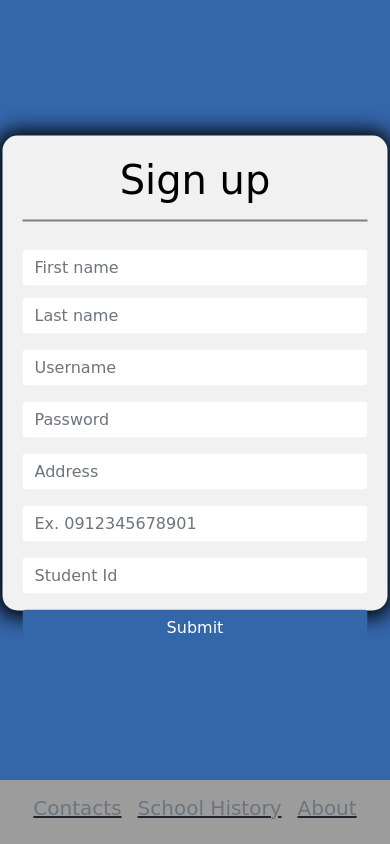
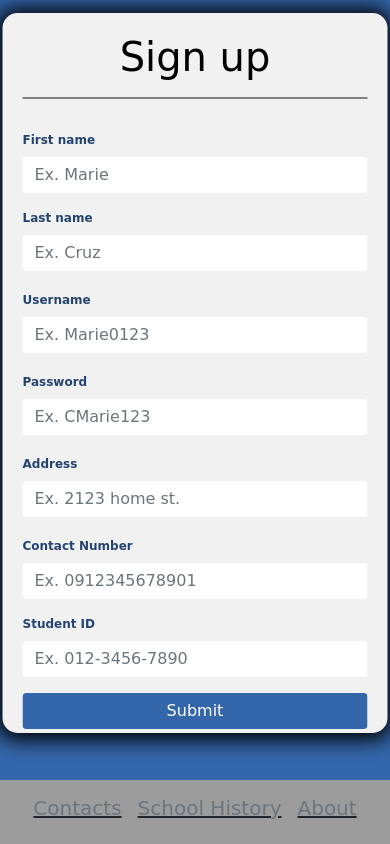
Before and after one commit to changco0987/QrApp, a PHP site: page /pages/guardianSignup.php in a window 390 px wide. Run offline with PHP 8.4, Linux system fonts and the light colour scheme; some libraries are stand-ins or nearby versions.

Commit message:
fixed forms responsiveness

```diff
--- a/db/tb_guardian.php
+++ b/db/tb_guardian.php
@@ -5,8 +5,9 @@
     $data = new guardianModel();
     function CreateAccountGuardian($conn,$data)
     {
+        $address = mysqli_real_escape_string($conn,$data->getAddress());
         mysqli_query($conn,"INSERT INTO guardiantb(username,password,firstname,lastname,address,contact_number,studentId,status) values('".$data->getUsername()."','".$data->getPassword().
-        "','".$data->getFirstname()."','".$data->getLastname()."','".$data->getAddress()."','".$data->getContact_number()."','".$data->getStudentId()."','".$data->getStatus()."')");
+        "','".$data->getFirstname()."','".$data->getLastname()."','".$address."','".$data->getContact_number()."','".$data->getStudentId()."','".$data->getStatus()."')");
     }
 
     function ReadAccountGuardian($conn,$data)
@@ -25,11 +26,12 @@
 
     function UpdateAccountGuardian($conn,$data)
     {
+        $address = mysqli_real_escape_string($conn,$data->getAddress());
         if($data->getQr_ExDate()==null)
         {
 
             mysqli_query($conn,"UPDATE guardiantb set username ='".$data->getUsername()."', password ='".$data->getPassword()."', firstname ='". $data->getFirstname()
-            ."', lastname ='".$data->getLastname(). "', address ='". $data->getAddress(). "',contact_number ='". $data->getContact_number(). "', studentId = '". $data->getStudentId(). "', status = '".$data->getStatus()."' where id = ". $data->getId());
+            ."', lastname ='".$data->getLastname(). "', address ='". $address. "',contact_number ='". $data->getContact_number(). "', studentId = '". $data->getStudentId(). "', status = '".$data->getStatus()."' where id = ". $data->getId());
 
 
 
--- a/db/tb_visitor.php
+++ b/db/tb_visitor.php
@@ -5,8 +5,9 @@
     $data = new visitorModel();
     function CreateAccountVisitor($conn,$data)
     {
+        $address = mysqli_real_escape_string($conn,$data->getAddress());
         mysqli_query($conn,"INSERT INTO visitortb(username,password,firstname,lastname,address,contact_number,status) values('".$data->getUsername()."','".$data->getPassword().
-        "','".$data->getFirstname()."','".$data->getLastname()."','".$data->getAddress()."','".$data->getContact_number()."','".$data->getStatus()."')");
+        "','".$data->getFirstname()."','".$data->getLastname()."','".$address."','".$data->getContact_number()."','".$data->getStatus()."')");
     }
 
     function ReadAccountVisitor($conn,$data)
@@ -26,11 +27,12 @@
     function UpdateAccountVisitor($conn,$data)
     {
 
+        $address = mysqli_real_escape_string($conn,$data->getAddress());
         if($data->getQr_ExDate()==null)
         {
 
             mysqli_query($conn,"UPDATE visitortb set username ='".$data->getUsername()."', password ='".$data->getPassword()."', firstname ='". $data->getFirstname()
-            ."', lastname ='".$data->getLastname(). "', address ='". $data->getAddress(). "',contact_number ='". $data->getContact_number()."', status = '".$data->getStatus()."' where id = ". $data->getId());
+            ."', lastname ='".$data->getLastname(). "', address ='". $address. "',contact_number ='". $data->getContact_number()."', status = '".$data->getStatus()."' where id = ". $data->getId());
 
 
         }
--- a/pages/guardianSignup.php
+++ b/pages/guardianSignup.php
@@ -21,6 +21,10 @@
     background-color: #3466AA;
     font-family: Comic Sans MS, Comic Sans;
 }
+label{
+    font-size: 12px;
+    color: #234471;
+}
 
 .containerForm{
     background-color: #f1f1f1; /* Fallback color */
@@ -30,7 +34,7 @@
     top: 50%;
     left: 50%;
     transform: translateX(-50%) translateY(-50%);
-    height: 450px;
+    height: 675px;
     width: 650px;
     padding: 20px;
     text-align: center;
@@ -61,7 +65,7 @@
         top: 50%;
         left: 50%;
         transform: translateX(-50%) translateY(-50%);
-        height: 475px;
+        height: 720px;
         width: 400px;
         padding: 20px;
         text-align: center;
@@ -80,7 +84,7 @@
         top: 50%;
         left: 50%;
         transform: translateX(-50%) translateY(-50%);
-        height: 475px;
+        height: 720px;
         width: 385px;
         padding: 20px;
         text-align: center;
@@ -100,7 +104,7 @@
         top: 50%;
         left: 50%;
         transform: translateX(-50%) translateY(-50%);
-        height: 475px;
+        height: 720px;
         width: 350px;
         padding: 20px;
         text-align: center;
@@ -120,16 +124,20 @@
         color: black;
         font-weight: bold;
         position: absolute;
-        top: 50%;
+        top: 65%;
         left: 50%;
-        transform: translateX(-50%) translateY(-50%);
-        height: 475px;
+        transform: translateX(-50%) translateY(-65%);
+        height: 725px;
         width: 320px;
-        padding: 20px;
+        padding: 55px;
         text-align: center;
         border-radius: 0px;
         box-shadow: none;
     }
+    footer * {
+        font-size: 12px;
+    }
+
 }
     </style>
 
@@ -151,51 +159,58 @@
                         </div>
                         <div class="form-group">
                             <div class="row">
-                                <div class="col-sm-12 col-xs-12 col-md-6 col-lg-6 pt-2 mt-1">
-                                    <input type="text" class="form-control no-border" id="fnameTb" name="fnameTb" placeholder="First name" maxlength="50" required>
+                                <div class="col-sm-12 col-xs-12 col-md-6 col-lg-6 pt-2 mt-2">
+                                    <label class="d-flex align-items-start" for="fnameTb">First name</label>
+                                    <input type="text" class="form-control no-border" id="fnameTb" name="fnameTb" placeholder="Ex. Marie" maxlength="50" required>
                                 </div>
-                                <div class="col-sm-12 col-xs-12 col-md-6 col-lg-6 pt-2 mt-1">
-                                    <input type="text" class="form-control" id="lnameTb" name="lnameTb" placeholder="Last name" maxlength="50" required>
+                                <div class="col-sm-12 col-xs-12 col-md-6 col-lg-6 pt-2 mt-2">
+                                    <label class="d-flex align-items-start" for="lnameTb">Last name</label>
+                                    <input type="text" class="form-control" id="lnameTb" name="lnameTb" placeholder="Ex. Cruz" maxlength="50" required>
+                                </div>
+                            </div>
+                        </div>
+                        <div class="form-group">
+                            <div class="row pt-1 mt-1">
+                                <div class="col-sm-12 col-xs-12 col-md-12 col-lg-12">
+                                    <label class="d-flex align-items-start" for="usernameTb">Username</label>
+                                    <input type="text" class="form-control" id="usernameTb" name="usernameTb" placeholder="Ex. Marie0123" maxlength="20" required>
+                                </div>
+                            </div>
+                        </div>
+                        <div class="form-group">
+                            <div class="row pt-1 mt-1">
+                                <div class="col-sm-12 col-xs-12 col-md-12 col-lg-12">
+                                    <label class="d-flex align-items-start" for="passwordTb">Password</label>
+                                    <input type="password" class="form-control" id="passwordTb" name="passwordTb" placeholder="Ex. CMarie123" minlength="8" maxlength="20" required>
+                                </div>
+                            </div>
+                        </div>
+                        <div class="form-group">
+                            <div class="row pt-1 mt-1">
+                                <div class="col-sm-12 col-xs-12 col-md-12 col-lg-12">
+                                    <label class="d-flex align-items-start" for="addressTb">Address</label>
+                                    <input type="text" class="form-control no-border" id="addressTb" name="addressTb" placeholder="Ex. 2123 home st." maxlength="90" required>
+                                </div>
+                            </div>
+                        </div>
+                        <div class="form-group">
+                            <div class="row pt-1 mt-1">
+                                <div class="col-sm-12 col-xs-12 col-md-12 col-lg-12">
+                                    <label class="d-flex align-items-start" for="contactTb">Contact Number</label>
+                                    <input type="text" class="form-control no-border" id="contactTb" name="contactTb" placeholder="Ex. 0912345678901" maxlength="11" required>
                                 </div>
                             </div>
                         </div>
                         <div class="form-group">
                             <div class="row">
                                 <div class="col-sm-12 col-xs-12 col-md-12 col-lg-12">
-                                    <input type="text" class="form-control" id="usernameTb" name="usernameTb" placeholder="Username" maxlength="20" required>
+                                    <label class="d-flex align-items-start" for="studentidTb">Student ID</label>
+                                    <input type="text" class="form-control no-border" id="studentidTb" name="studentidTb" placeholder="Ex. 012-3456-7890" maxlength="80" required>
                                 </div>
                             </div>
                         </div>
                         <div class="form-group">
-                            <div class="row">
-                                <div class="col-sm-12 col-xs-12 col-md-12 col-lg-12">
-                                    <input type="password" class="form-control" id="passwordTb" name="passwordTb" placeholder="Password" minlength="8" maxlength="20" required>
-                                </div>
-                            </div>
-                        </div>
-                        <div class="form-group">
-                            <div class="row">
-                                <div class="col-sm-12 col-xs-12 col-md-12 col-lg-12">
-                                    <input type="text" class="form-control no-border" id="addressTb" name="addressTb" placeholder="Address" maxlength="90" required>
-                                </div>
-                            </div>
-                        </div>
-                        <div class="form-group">
-                            <div class="row">
-                                <div class="col-sm-12 col-xs-12 col-md-12 col-lg-12">
-                                    <input type="text" class="form-control no-border" id="contactTb" name="contactTb" placeholder="Ex. 0912345678901" maxlength="12" required>
-                                </div>
-                            </div>
-                        </div>
-                        <div class="form-group">
-                            <div class="row">
-                                <div class="col-sm-12 col-xs-12 col-md-12 col-lg-12">
-                                    <input type="text" class="form-control no-border" id="studentidTb" name="studentidTb" placeholder="Student Id" maxlength="80" required>
-                                </div>
-                            </div>
-                        </div>
-                        <div class="form-group">
-                            <div class="row">
+                            <div class="row pb-5 mb-5">
                                 <div class="col-sm-12 col-xs-12 col-md-12 col-lg-12">
                                     <button type="submit" class="form-control btn" id="submitBtn" style="background-color: #3466AA; color:white;">Submit</button>
                                 </div>
--- a/pages/userDashboard.php
+++ b/pages/userDashboard.php
@@ -151,7 +151,7 @@
                     <div class="form-group">
                         <div class="row pt-1 mt-1">
                             <div class="col-sm-12 col-xs-12 col-md-12 col-lg-12">
-                                <button type="button" class="form-control btn  d-flex justify-content-center"  data-toggle="modal" data-target="#accSettModal" id="submitBtn" style="background-color: #3466AA; color:white;"><i class="bi bi bi-sliders mr-2"></i>Account Settings</button>
+                                <button type="button" class="form-control btn  d-flex justify-content-center" data-toggle="modal" data-target="#accSettModal" id="submitBtn" style="background-color: #3466AA; color:white;"><i class="bi bi bi-sliders mr-2"></i>Account Settings</button>
                             </div>
                         </div>
                     </div>
```
Also changed, not shown: pages/accSettings.php (+30 -16 lines), pages/visitorSignup.php (+25 -12 lines).
